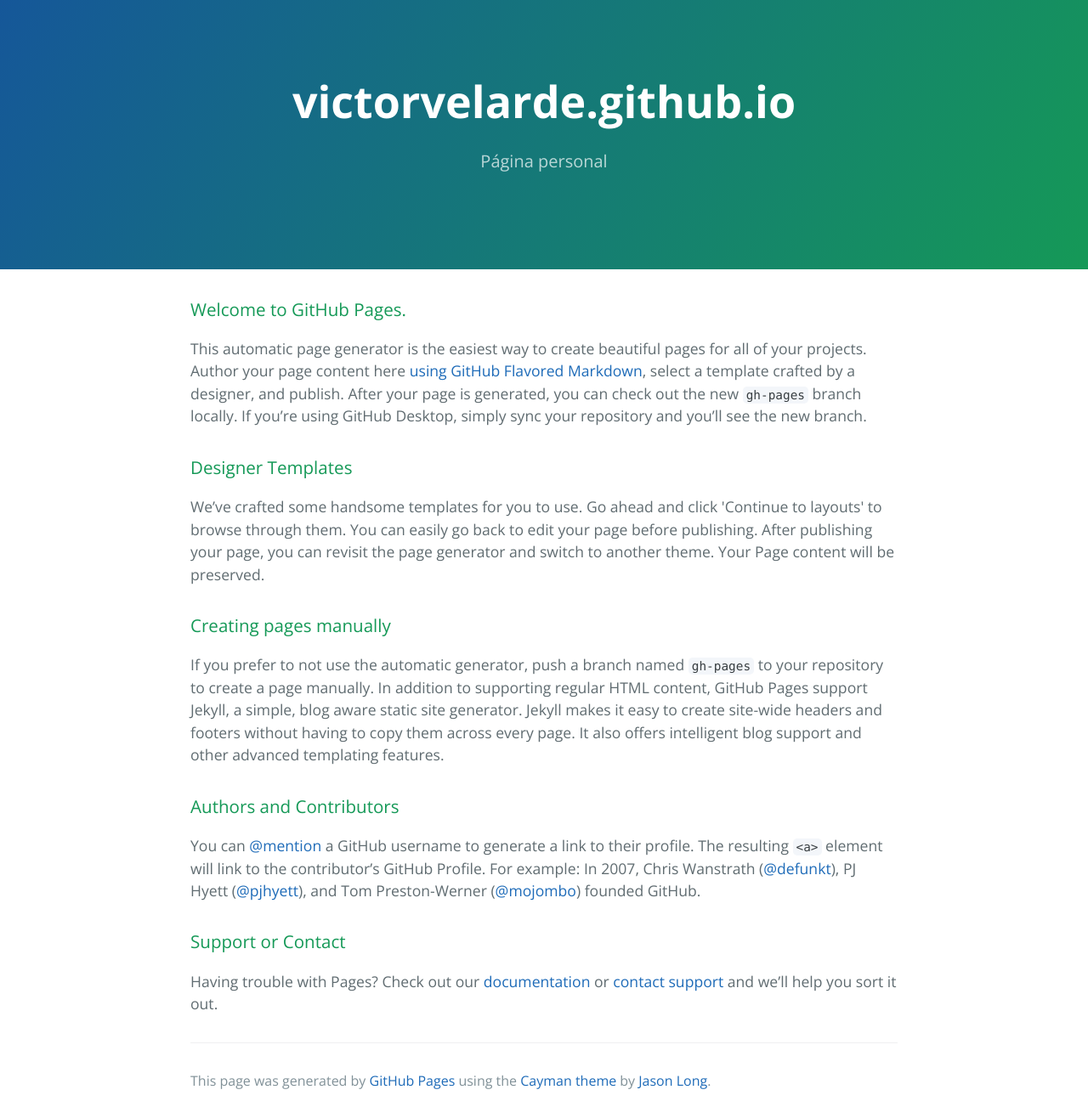
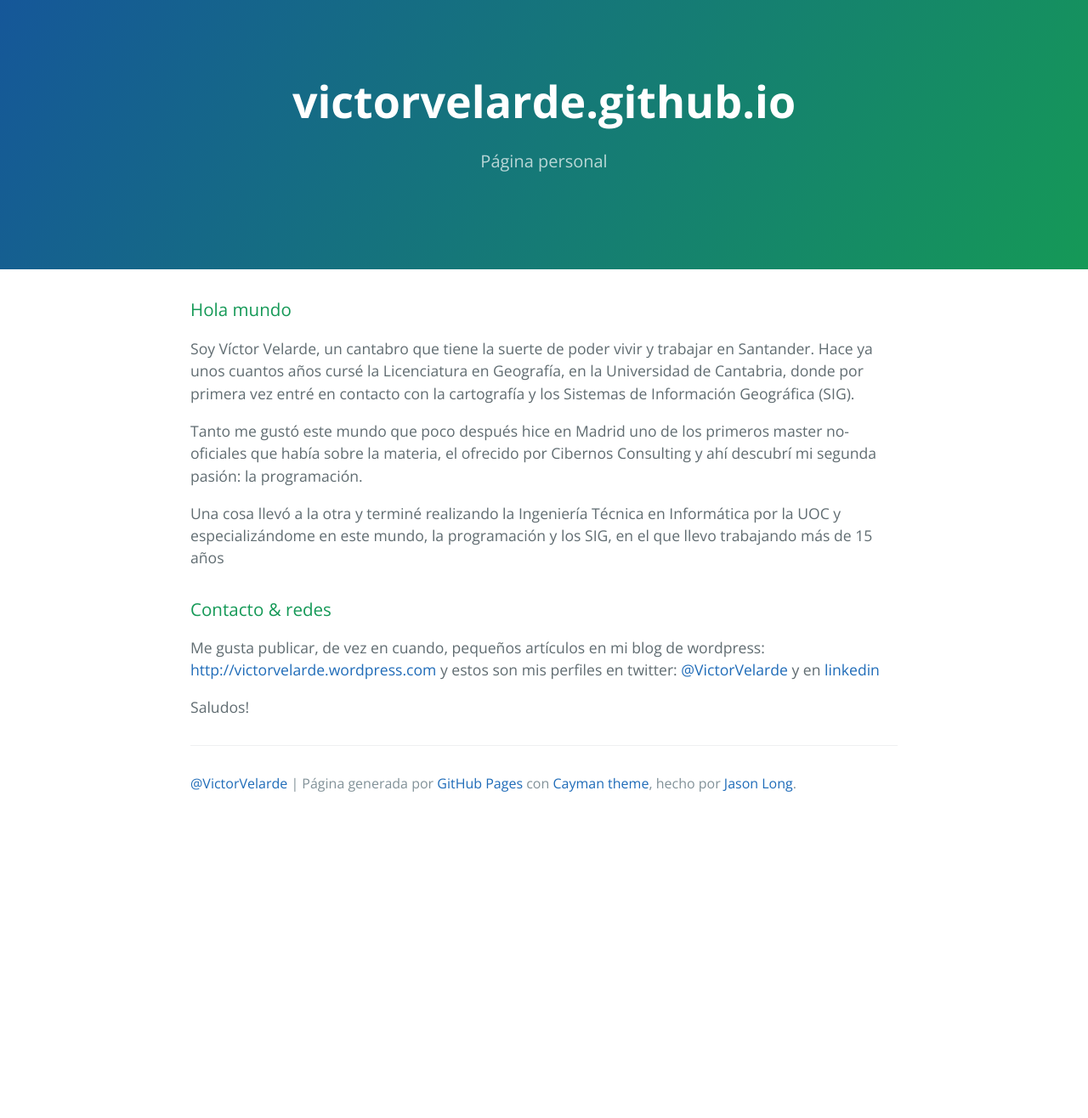
Before and after one commit to VictorVelarde/VictorVelarde.github.io, a Jekyll site: the page index.html, which Jekyll copies as it is, in a window 1280 px wide. Shown: the whole page at 85% size. Built offline with Jekyll 4.4.1, drawn with Linux system fonts in a browser that asks for light colours; after the commit the page ends 966 px from its top, so only the background shows below that.

```diff
--- a/index.html
+++ b/index.html
@@ -1,5 +1,6 @@
 <!DOCTYPE html>
 <html lang="en-us">
+
 <head>
     <meta charset="UTF-8">
     <title>victorvelarde.github.io by VictorVelarde</title>
@@ -9,6 +10,7 @@
     <link rel="stylesheet" type="text/css" href="stylesheets/stylesheet.css" media="screen">
     <link rel="stylesheet" type="text/css" href="stylesheets/github-light.css" media="screen">
 </head>
+
 <body>
     <section class="page-header">
         <h1 class="project-name">victorvelarde.github.io</h1>
@@ -17,37 +19,27 @@
 
     <section class="main-content">
         <h3>
-<a id="welcome-to-github-pages" class="anchor" href="#welcome-to-github-pages" aria-hidden="true"><span aria-hidden="true" class="octicon octicon-link"></span></a>Welcome to GitHub Pages.</h3>
+<a id="welcome-to-github-pages" class="anchor" href="#welcome-to-github-pages" aria-hidden="true"><span aria-hidden="true" class="octicon octicon-link"></span></a>Hola mundo</h3>
 
-<p>This automatic page generator is the easiest way to create beautiful pages for all of your projects. Author your page content here <a href="https://guides.github.com/features/mastering-markdown/">using GitHub Flavored Markdown</a>, select a template crafted by a designer, and publish. After your page is generated, you can check out the new <code>gh-pages</code> branch locally. If you’re using GitHub Desktop, simply sync your repository and you’ll see the new branch.</p>
+        <p>Soy Víctor Velarde, un cantabro que tiene la suerte de poder vivir y trabajar en Santander. Hace ya unos cuantos años cursé la Licenciatura en Geografía, en la Universidad de Cantabria, donde por primera vez entré en contacto con la cartografía y los Sistemas de Información Geográfica (SIG).</p>
+        <p> Tanto me gustó este mundo que poco después hice en Madrid uno de los primeros master no-oficiales que había sobre la materia, el ofrecido por Cibernos Consulting y ahí descubrí mi segunda pasión: la programación. </p>
+        <p>
+        Una cosa llevó a la otra y terminé realizando la Ingeniería Técnica en Informática por la UOC y especializándome en este mundo, la programación y los SIG, en el que llevo trabajando más de 15 años</p>
 
         <h3>
-<a id="designer-templates" class="anchor" href="#designer-templates" aria-hidden="true"><span aria-hidden="true" class="octicon octicon-link"></span></a>Designer Templates</h3>
+<a id="support-or-contact" class="anchor" href="#support-or-contact" aria-hidden="true"><span aria-hidden="true" class="octicon octicon-link"></span></a>Contacto & redes</h3>
 
-<p>We’ve crafted some handsome templates for you to use. Go ahead and click 'Continue to layouts' to browse through them. You can easily go back to edit your page before publishing. After publishing your page, you can revisit the page generator and switch to another theme. Your Page content will be preserved.</p>
+       Me gusta publicar, de vez en cuando, pequeños artículos en mi blog de wordpress: <a href="http://victorvelarde.wordpress.com">http://victorvelarde.wordpress.com</a> y estos son mis perfiles en twitter: <a href="http://twitter.com/VictorVelarde">@VictorVelarde</a> y en <a href="https://www.linkedin.com/in/victorvelarde">linkedin</a>
 
-<h3>
-<a id="creating-pages-manually" class="anchor" href="#creating-pages-manually" aria-hidden="true"><span aria-hidden="true" class="octicon octicon-link"></span></a>Creating pages manually</h3>
-
-<p>If you prefer to not use the automatic generator, push a branch named <code>gh-pages</code> to your repository to create a page manually. In addition to supporting regular HTML content, GitHub Pages support Jekyll, a simple, blog aware static site generator. Jekyll makes it easy to create site-wide headers and footers without having to copy them across every page. It also offers intelligent blog support and other advanced templating features.</p>
-
-<h3>
-<a id="authors-and-contributors" class="anchor" href="#authors-and-contributors" aria-hidden="true"><span aria-hidden="true" class="octicon octicon-link"></span></a>Authors and Contributors</h3>
-
-<p>You can <a href="https://github.com/blog/821" class="user-mention">@mention</a> a GitHub username to generate a link to their profile. The resulting <code>&lt;a&gt;</code> element will link to the contributor’s GitHub Profile. For example: In 2007, Chris Wanstrath (<a href="https://github.com/defunkt" class="user-mention">@defunkt</a>), PJ Hyett (<a href="https://github.com/pjhyett" class="user-mention">@pjhyett</a>), and Tom Preston-Werner (<a href="https://github.com/mojombo" class="user-mention">@mojombo</a>) founded GitHub.</p>
-
-<h3>
-<a id="support-or-contact" class="anchor" href="#support-or-contact" aria-hidden="true"><span aria-hidden="true" class="octicon octicon-link"></span></a>Support or Contact</h3>
-
-<p>Having trouble with Pages? Check out our <a href="https://help.github.com/pages">documentation</a> or <a href="https://github.com/contact">contact support</a> and we’ll help you sort it out.</p>
+<p>Saludos!</p>
 
         <footer class="site-footer">
-
-        <span class="site-footer-credits">This page was generated by <a href="https://pages.github.com">GitHub Pages</a> using the <a href="https://github.com/jasonlong/cayman-theme">Cayman theme</a> by <a href="https://twitter.com/jasonlong">Jason Long</a>.</span>
+            <span class="site-footer-credits"> <a href="https://github.com/VictorVelarde" class="user-mention">@VictorVelarde</a> | Página generada por <a href="https://pages.github.com">GitHub Pages</a> con <a href="https://github.com/jasonlong/cayman-theme">Cayman theme</a>, hecho por <a href="https://twitter.com/jasonlong">Jason Long</a>.</span>
         </footer>
 
     </section>
 
 
 </body>
+
 </html>
```
Also changed, not shown: default_index.html (added, +53 -0 lines). Lines whose indentation alone changed are shown as unchanged.
